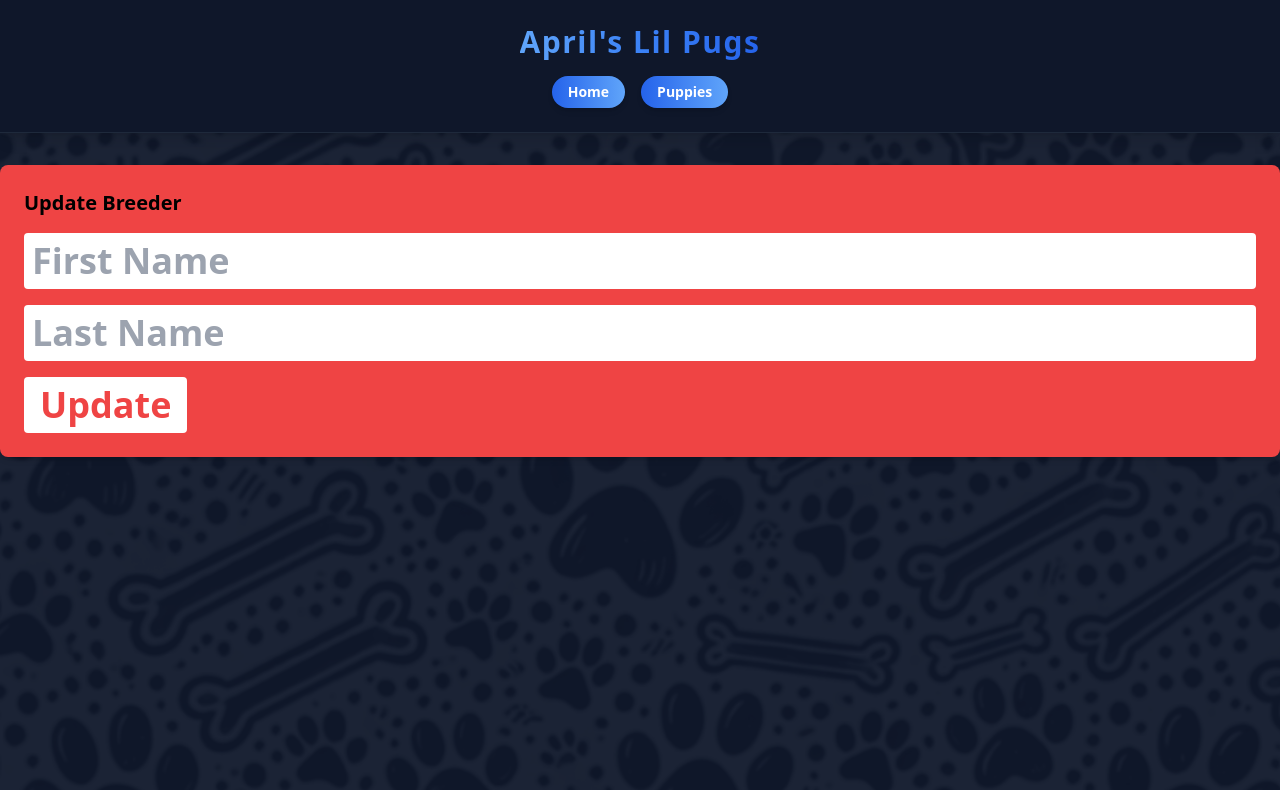
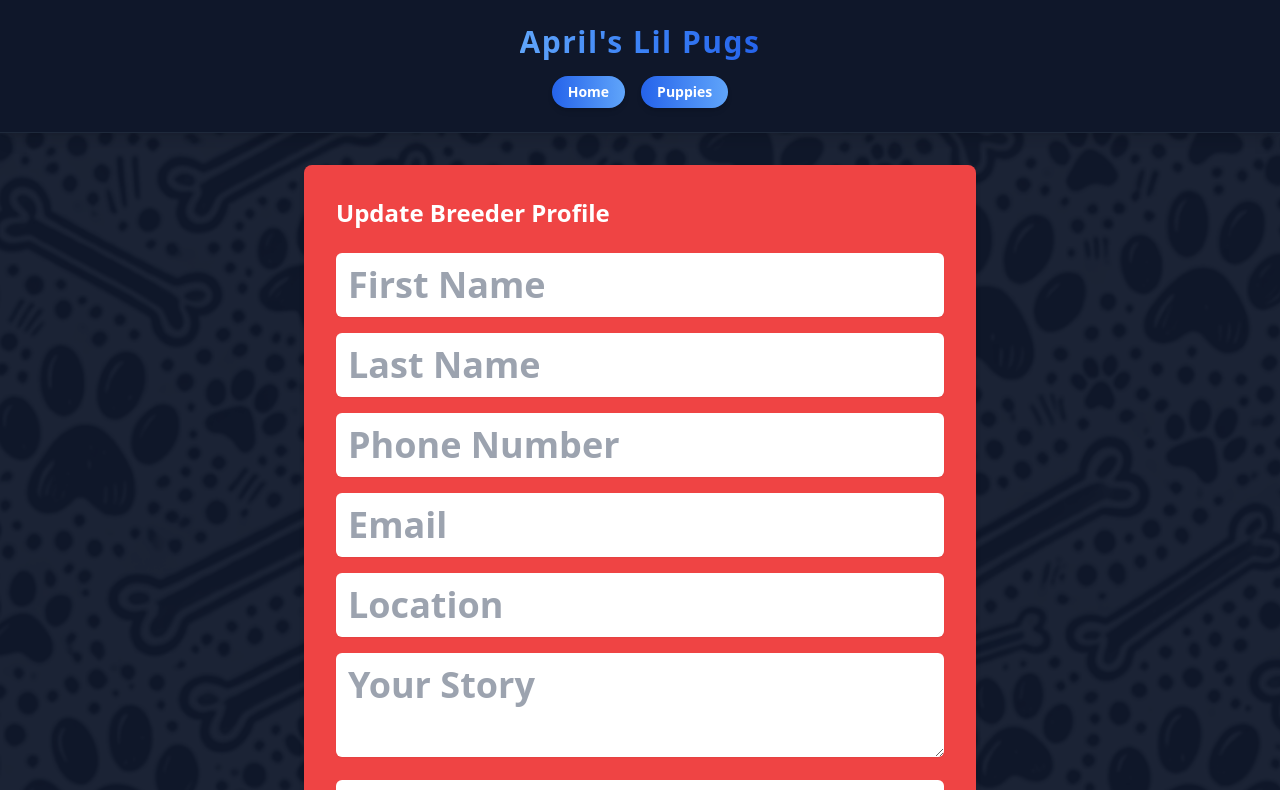
Before and after one commit to jonahgcarpenter/aprilslilpugs, a React (Create React App) app in the folder client/: page / in a window 1280 px wide. Shown: the top 790 px of the page. Built offline with nearby package versions, Linux system fonts and the light colour scheme; no server answers.

Commit message:
new fields, update form does not work correctly, and look into multer for file uploads

```diff
--- a/client/src/components/BreederDetails.js
+++ b/client/src/components/BreederDetails.js
@@ -23,9 +23,54 @@ const BreederDetails = () => {
   return (
     <>
       {breeder && (
-        <div key={breeder._id} className="bg-red-500 rounded-lg shadow-md p-6 hover:shadow-lg transition-shadow duration-300">
-          <h1 className="text-2xl font-semibold">{breeder.firstName} {breeder.lastName}</h1>
-          <p className="text-lg font-semibold">{breeder.createdAt}</p>
+        <div key={breeder._id} className="max-w-2xl mx-auto mt-8 mb-6 bg-red-500 rounded-lg shadow-md p-8 hover:shadow-lg transition-shadow duration-300">
+          <div className="flex items-start gap-6">
+            {breeder.profilePicture && (
+              <img
+                src={breeder.profilePicture}
+                alt={`${breeder.firstName} ${breeder.lastName}`}
+                className="w-32 h-32 rounded-full object-cover border-4 border-white"
+              />
+            )}
+            <div className="flex-1">
+              <h1 className="text-2xl font-semibold text-white mb-2">
+                {breeder.firstName} {breeder.lastName}
+              </h1>
+
+              <div className="space-y-2 text-white">
+                {breeder.location && (
+                  <p className="flex items-center gap-2">
+                    <span className="font-semibold">📍 Location:</span> {breeder.location}
+                  </p>
+                )}
+                {breeder.email && (
+                  <p className="flex items-center gap-2">
+                    <span className="font-semibold">📧 Email:</span>
+                    <a href={`mailto:${breeder.email}`} className="hover:underline">
+                      {breeder.email}
+                    </a>
+                  </p>
+                )}
+                {breeder.phoneNumber && (
+                  <p className="flex items-center gap-2">
+                    <span className="font-semibold">📞 Phone:</span>
+                    <a href={`tel:${breeder.phoneNumber}`} className="hover:underline">
+                      {breeder.phoneNumber}
+                    </a>
+                  </p>
+                )}
+              </div>
+            </div>
+          </div>
+
+          {breeder.story && (
+            <div className="mt-6 p-4 bg-white/10 rounded-lg">
+              <h2 className="text-xl font-semibold text-white mb-2">My Story</h2>
+              <p className="text-white/90 whitespace-pre-line">{breeder.story}</p>
+            </div>
+          )}
+
+          <p className="text-sm text-white/75 mt-4">Member since: {new Date(breeder.createdAt).toLocaleDateString()}</p>
         </div>
       )}
     </>
--- a/client/src/components/BreederUpdateForm.js
+++ b/client/src/components/BreederUpdateForm.js
@@ -5,12 +5,21 @@ const BreederUpdateForm = () => {
   const { breeder, dispatch } = useBreederContext()
   const [firstName, setFirstName] = useState('')
   const [lastName, setLastName] = useState('')
+  const [phoneNumber, setPhoneNumber] = useState('')
+  const [email, setEmail] = useState('')
+  const [location, setLocation] = useState('')
+  const [story, setStory] = useState('')
+  const [profilePicture, setProfilePicture] = useState(null)
   const [error, setError] = useState(null)
 
   useEffect(() => {
     if (breeder) {
       setFirstName(breeder.firstName)
       setLastName(breeder.lastName)
+      setPhoneNumber(breeder.phoneNumber || '')
+      setEmail(breeder.email || '')
+      setLocation(breeder.location || '')
+      setStory(breeder.story || '')
     }
   }, [breeder])
 
@@ -19,14 +28,20 @@ const BreederUpdateForm = () => {
 
     if (!breeder?._id) return
 
-    const updatedBreeder = { firstName, lastName }
+    const formData = new FormData()
+    formData.append('firstName', firstName)
+    formData.append('lastName', lastName)
+    formData.append('phoneNumber', phoneNumber)
+    formData.append('email', email)
+    formData.append('location', location)
+    formData.append('story', story)
+    if (profilePicture) {
+      formData.append('profilePicture', profilePicture)
+    }
 
     const response = await fetch('/api/breeders/' + breeder._id, {
       method: 'PATCH',
-      body: JSON.stringify(updatedBreeder),
-      headers: {
-        'Content-Type': 'application/json'
-      }
+      body: formData
     })
     const json = await response.json()
 
@@ -40,28 +55,61 @@ const BreederUpdateForm = () => {
   }
 
   return (
-    <form className="bg-red-500 rounded-lg shadow-md p-6" onSubmit={handleSubmit}>
-      <h1 className="text-xl font-semibold">Update Breeder</h1>
-      <div className="mt-4">
+    <form className="max-w-2xl mx-auto mb-8 bg-red-500 rounded-lg shadow-md p-8" onSubmit={handleSubmit}>
+      <h1 className="text-2xl font-semibold text-white mb-6">Update Breeder Profile</h1>
+      <div className="space-y-4">
         <input
           type="text"
           onChange={(e) => setFirstName(e.target.value)}
           value={firstName}
-          className="w-full p-2 rounded"
+          className="w-full p-3 rounded-md shadow-sm focus:ring-2 focus:ring-red-300 outline-none"
           placeholder="First Name"
         />
-      </div>
-      <div className="mt-4">
         <input
           type="text"
           onChange={(e) => setLastName(e.target.value)}
           value={lastName}
-          className="w-full p-2 rounded"
+          className="w-full p-3 rounded-md shadow-sm focus:ring-2 focus:ring-red-300 outline-none"
           placeholder="Last Name"
         />
+        <input
+          type="tel"
+          onChange={(e) => setPhoneNumber(e.target.value)}
+          value={phoneNumber}
+          className="w-full p-3 rounded-md shadow-sm focus:ring-2 focus:ring-red-300 outline-none"
+          placeholder="Phone Number"
+        />
+        <input
+          type="email"
+          onChange={(e) => setEmail(e.target.value)}
+          value={email}
+          className="w-full p-3 rounded-md shadow-sm focus:ring-2 focus:ring-red-300 outline-none"
+          placeholder="Email"
+        />
+        <input
+          type="text"
+          onChange={(e) => setLocation(e.target.value)}
+          value={location}
+          className="w-full p-3 rounded-md shadow-sm focus:ring-2 focus:ring-red-300 outline-none"
+          placeholder="Location"
+        />
+        <textarea
+          onChange={(e) => setStory(e.target.value)}
+          value={story}
+          className="w-full p-3 rounded-md shadow-sm focus:ring-2 focus:ring-red-300 outline-none min-h-[100px]"
+          placeholder="Your Story"
+        />
+        <div className="bg-white p-3 rounded-md">
+          <input
+            type="file"
+            onChange={(e) => setProfilePicture(e.target.files[0])}
+            className="text-red-500"
+            accept="image/*"
+          />
+        </div>
       </div>
-      <button className="mt-4 bg-white text-red-500 px-4 py-2 rounded">Update</button>
-      {error && <div className="text-white mt-4">{error}</div>}
+      <button className="mt-6 bg-white text-red-500 px-6 py-2 rounded-md hover:bg-red-50 transition-colors duration-200 font-semibold">Update</button>
+      {error && <div className="text-white mt-4 p-3 bg-red-600 rounded-md">{error}</div>}
     </form>
   )
 }
```
Also changed, not shown: 1 other file (tests, documents, lock files or other folders).
